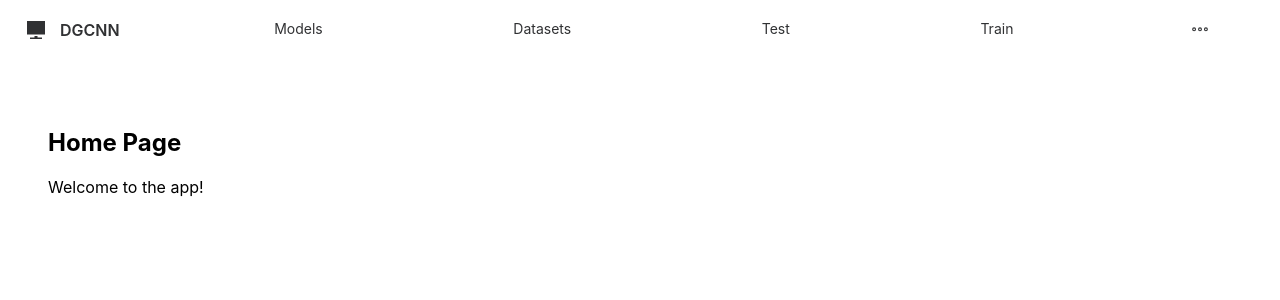
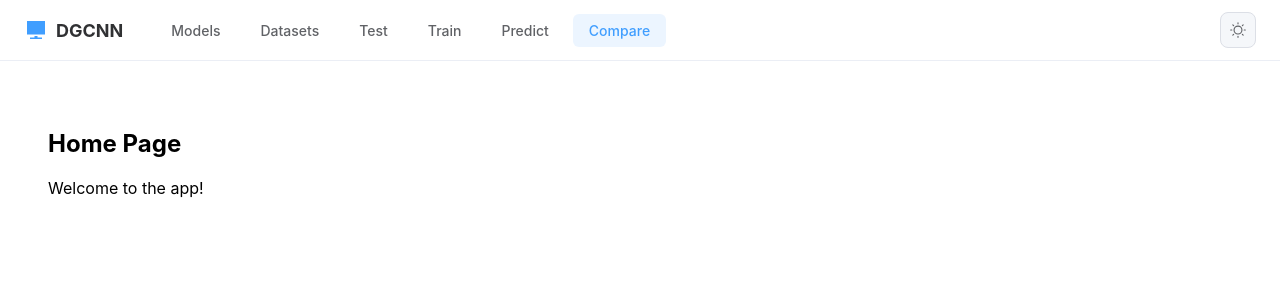
Before and after one commit to LumateDev/SemanticSegmentation, a Vue app in the folder frontend/: page /compare in a window 1280 px wide. Shown: the top 300 px of the page. Built offline with nearby package versions, Linux system fonts and the light colour scheme; the HTML template or start-up script is replaced by a standard one.

Commit message:
update AppHeader component

```diff
--- a/frontend/auto-imports.d.ts
+++ b/frontend/auto-imports.d.ts
@@ -5,7 +5,6 @@
 // Generated by unplugin-auto-import
 // biome-ignore lint: disable
 export {}
-/* prettier-ignore */
 declare global {
 
 }
--- a/frontend/components.d.ts
+++ b/frontend/components.d.ts
@@ -6,7 +6,7 @@
 // Generated by unplugin-vue-components
 // Read more: https://github.com/vuejs/core/pull/3399
 
-export {};
+export {}
 
 /* prettier-ignore */
 declare module 'vue' {
--- a/frontend/src/assets/main.scss
+++ b/frontend/src/assets/main.scss
@@ -1,6 +1,23 @@
-:root {
+html {
+  transition:
+    background-color 0.3s ease,
+    color 0.3s ease;
 }
 
+html.dark {
+  color-scheme: dark;
+}
+
+body,
+.el-menu,
+.el-card,
+.el-button,
+.el-input__wrapper {
+  transition:
+    background-color 0.3s ease,
+    border-color 0.3s ease,
+    color 0.3s ease;
+}
 body {
   margin: 0;
   font-family: -apple-system, BlinkMacSystemFont, 'Segoe UI', Roboto, sans-serif;
--- a/frontend/src/components/AppHeader.vue
+++ b/frontend/src/components/AppHeader.vue
@@ -1,35 +1,48 @@
 <template>
-  <el-menu mode="horizontal" class="app-header">
-    <!-- Логотип / Home -->
-    <router-link to="/" class="logo-link">
-      <el-icon class="logo-icon"><Platform /></el-icon>
-      <span class="logo-text">DGCNN</span>
+  <header class="app-header">
+    <div class="app-header__container">
+      <!-- Логотип -->
+      <router-link to="/" class="app-header__logo logo">
+        <el-icon class="logo__icon">
+          <Platform />
+        </el-icon>
+        <span class="logo__text">DGCNN</span>
       </router-link>
 
       <!-- Навигация -->
-    <el-menu-item v-for="item in navItems" :key="item.path" :index="item.path">
-      <router-link :to="item.path" class="nav-link">
+      <nav class="app-header__nav main-nav">
+        <router-link
+          v-for="item in navItems"
+          :key="item.path"
+          :to="item.path"
+          class="main-nav__link"
+          :class="{ 'main-nav__link--active': isActiveRoute(item.path) }"
+        >
           {{ item.name }}
         </router-link>
-    </el-menu-item>
+      </nav>
 
-    <!-- Тогглер темы -->
-    <div class="theme-toggle">
-      <el-switch v-model="isDark" :active-icon="Moon" :inactive-icon="Sunny" />
+      <!-- Переключатель темы -->
+      <button class="app-header__theme-toggle theme-toggle" @click="toggleTheme">
+        <el-icon class="theme-toggle__icon">
+          <Moon v-if="isDark" />
+          <Sunny v-else />
+        </el-icon>
+      </button>
     </div>
-  </el-menu>
+  </header>
 </template>
 
 <script setup lang="ts">
-import { ref, watch } from 'vue'
-import { Moon, Sunny, Platform } from '@element-plus/icons-vue'
-import { useThemeStore } from '@/stores/themeStore'
+import { computed } from 'vue';
+import { useRoute } from 'vue-router';
+import { Moon, Sunny, Platform } from '@element-plus/icons-vue';
+import { useThemeStore } from '@/stores/themeStore';
 
-const themeStore = useThemeStore()
-const isDark = ref(themeStore.isDark)
-watch(isDark, (val) => {
-  themeStore.toggleTheme(val)
-})
+const themeStore = useThemeStore();
+const route = useRoute();
+
+const isDark = computed(() => themeStore.isDark);
 
 const navItems = [
   { path: '/models', name: 'Models' },
@@ -38,40 +51,101 @@ const navItems = [
   { path: '/train', name: 'Train' },
   { path: '/predict', name: 'Predict' },
   { path: '/compare', name: 'Compare' },
-]
+];
+
+const toggleTheme = () => {
+  themeStore.toggleTheme();
+};
+
+const isActiveRoute = (path: string): boolean => {
+  return route.path === path;
+};
 </script>
 
-<style scoped>
+<style lang="scss" scoped>
 .app-header {
-  border: none;
-  padding: 0 1.5rem;
+  position: sticky;
+  top: 0;
+  z-index: 1000;
+  background: var(--el-bg-color);
+  border-bottom: 1px solid var(--el-border-color-lighter);
+
+  &__container {
+    max-width: 1400px;
+    margin: 0 auto;
+    padding: 0 24px;
     height: 60px;
     display: flex;
     align-items: center;
-  justify-content: space-between;
+    gap: 32px;
   }
 
-.logo-link {
+  &__nav {
+    flex: 1;
+  }
+}
+
+.logo {
   display: flex;
   align-items: center;
-  gap: 0.75rem;
+  gap: 8px;
   text-decoration: none;
   color: var(--el-text-color-primary);
-  font-weight: 600;
+
+  &__icon {
+    font-size: 24px;
+    color: var(--el-color-primary);
   }
 
-.logo-icon {
-  font-size: 24px;
+  &__text {
+    font-size: 18px;
+    font-weight: 700;
+  }
 }
 
-.nav-link {
+.main-nav {
+  display: flex;
+  align-items: center;
+  gap: 8px;
+
+  &__link {
+    padding: 8px 16px;
+    border-radius: 6px;
     text-decoration: none;
-  color: inherit;
-  display: block;
-  padding: 0.5rem 1rem;
+    color: var(--el-text-color-regular);
+    font-size: 14px;
+    font-weight: 500;
+
+    &:hover {
+      color: var(--el-color-primary);
+      background: var(--el-color-primary-light-9);
+    }
+
+    &--active {
+      color: var(--el-color-primary);
+      background: var(--el-color-primary-light-9);
+    }
+  }
 }
 
 .theme-toggle {
-  margin-left: auto;
+  width: 36px;
+  height: 36px;
+  border-radius: 8px;
+  border: 1px solid var(--el-border-color);
+  background: var(--el-fill-color-light);
+  cursor: pointer;
+  display: flex;
+  align-items: center;
+  justify-content: center;
+
+  &:hover {
+    border-color: var(--el-color-primary);
+  }
+
+  &__icon {
+    font-size: 18px;
+    color: var(--el-text-color-regular);
+  }
 }
 </style>
```
Also changed, not shown: frontend/src/stores/themeStore.ts (+5 -5 lines). Lines whose indentation alone changed are shown as unchanged.
